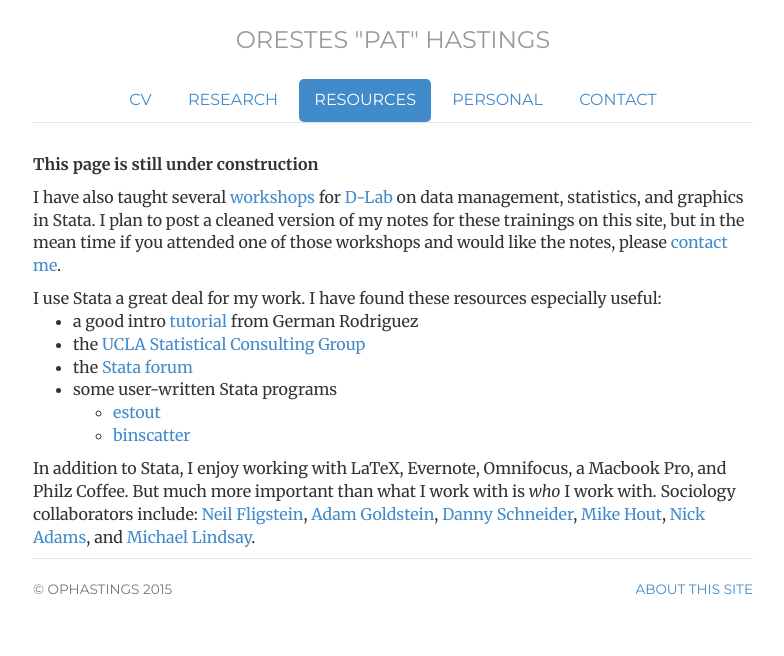
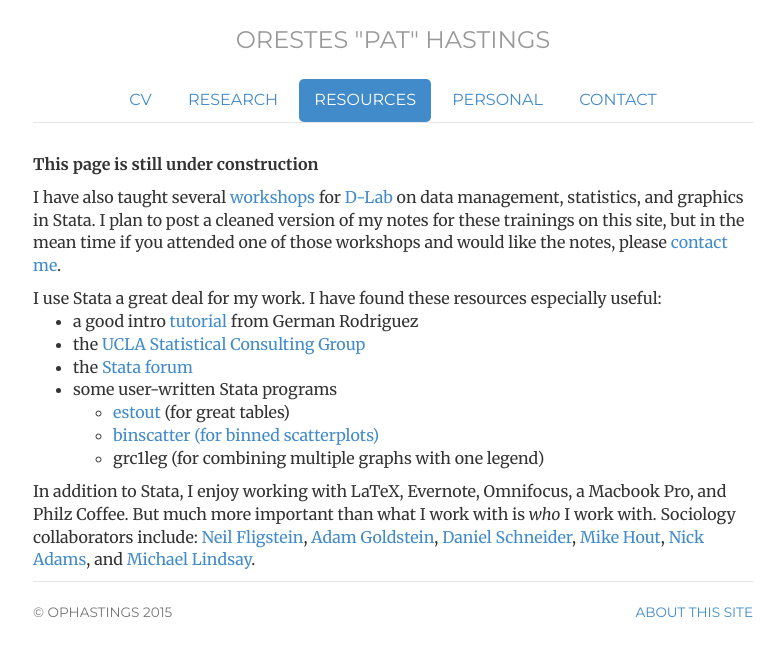
Before and after one commit to ophastings/ophastings.github.io, a Jekyll site: the page built from resources/index.html, in a window 1280 px wide. Shown: the top 656 px of the page, without its empty margins (247-1031 px from the left). Built offline with Jekyll 4.4.1, drawn with Linux system fonts in a browser that asks for light colours.

Commit message:
Update index.html

```diff
--- a/resources/index.html
+++ b/resources/index.html
@@ -22,8 +22,9 @@ I use Stata a great deal for my work. I have found these resources especially us
 	<li>the <a title="http://www.stata.com/statalist/" href="http://www.stata.com/statalist/">Stata forum</a></li>
 	<li>some user-written Stata programs</li>
 	<ul>
-		<li><a href="http://repec.org/bocode/e/estout/">estout</a></li>
-		<li><a href="http://michaelstepner.com/binscatter/">binscatter</a></li>
+		<li><a href="http://repec.org/bocode/e/estout/">estout</a> (for great tables) </li>
+		<li><a href="http://michaelstepner.com/binscatter/">binscatter (for binned scatterplots)</a></li>
+		<li>grc1leg (for combining multiple graphs with one legend)</li>
 	</ul>
 </ul>
 
@@ -31,7 +32,7 @@ I use Stata a great deal for my work. I have found these resources especially us
 But much more important than what I work with is <i>who</i> I work with. Sociology collaborators include:
 	<a href="http://sociology.berkeley.edu/faculty/neil-fligstein">Neil Fligstein</a>,
 	<a href="http://scholar.harvard.edu/adamgoldstein">Adam Goldstein</a>,
-	<a href="http://sociology.berkeley.edu/faculty/daniel-schneider">Danny Schneider</a>,
+	<a href="http://sociology.berkeley.edu/faculty/daniel-schneider">Daniel Schneider</a>,
 	<a href="http://sociology.as.nyu.edu/object/soc.Michael_Hout">Mike Hout</a>,
 	<a href="http://sociology.berkeley.edu/graduate-student/nicholas-b-adams"> Nick Adams</a>,
 	and <a href="http://www.gordon.edu/president">Michael Lindsay</a>.
```
